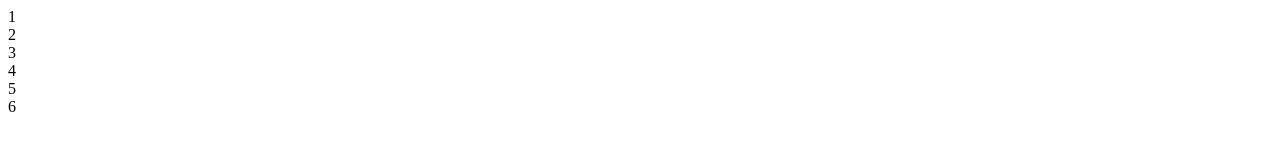
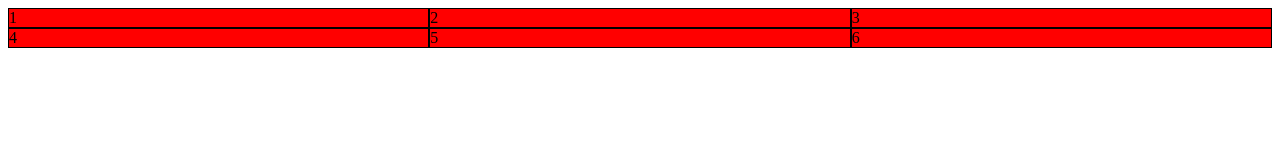
Before and after one commit to jratzenboeck/css-grid-demo, a website: page index.html in a window 1280 px wide. Drawn offline with Linux system fonts and the light colour scheme.

Commit message:
Display simple grid with three columns and two rows

```diff
--- a/index.html
+++ b/index.html
@@ -3,9 +3,20 @@
 <head>
     <meta charset="UTF-8">
     <title>CSS Grid</title>
+    <style>
+        .grid-container {
+            display: grid;
+            grid-template-columns: auto auto auto;
+            grid-template-rows: auto auto;
+        }
+        .grid-container > div {
+            background: red;
+            border: 1px solid black;
+        }
+    </style>
 </head>
 <body>
-    <div>
+    <div class="grid-container">
         <div>1</div>
         <div>2</div>
         <div>3</div>
```
